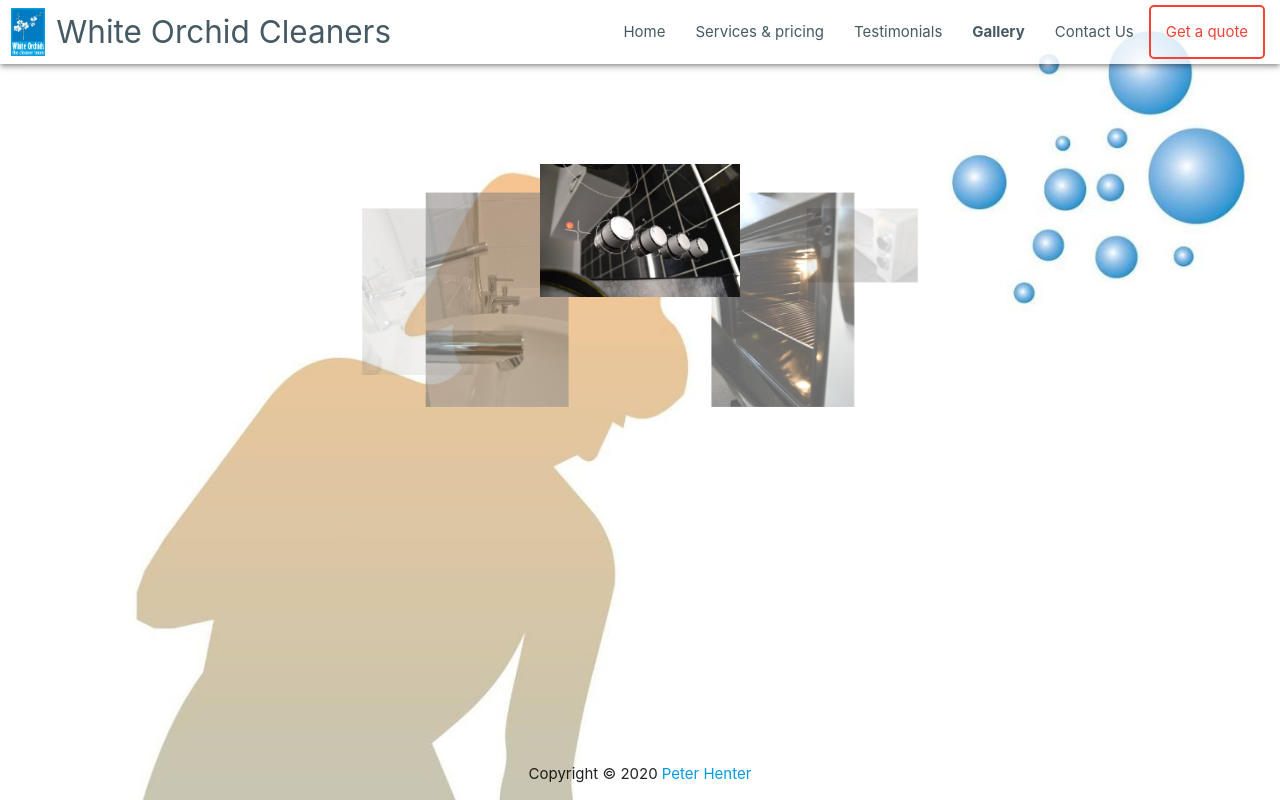
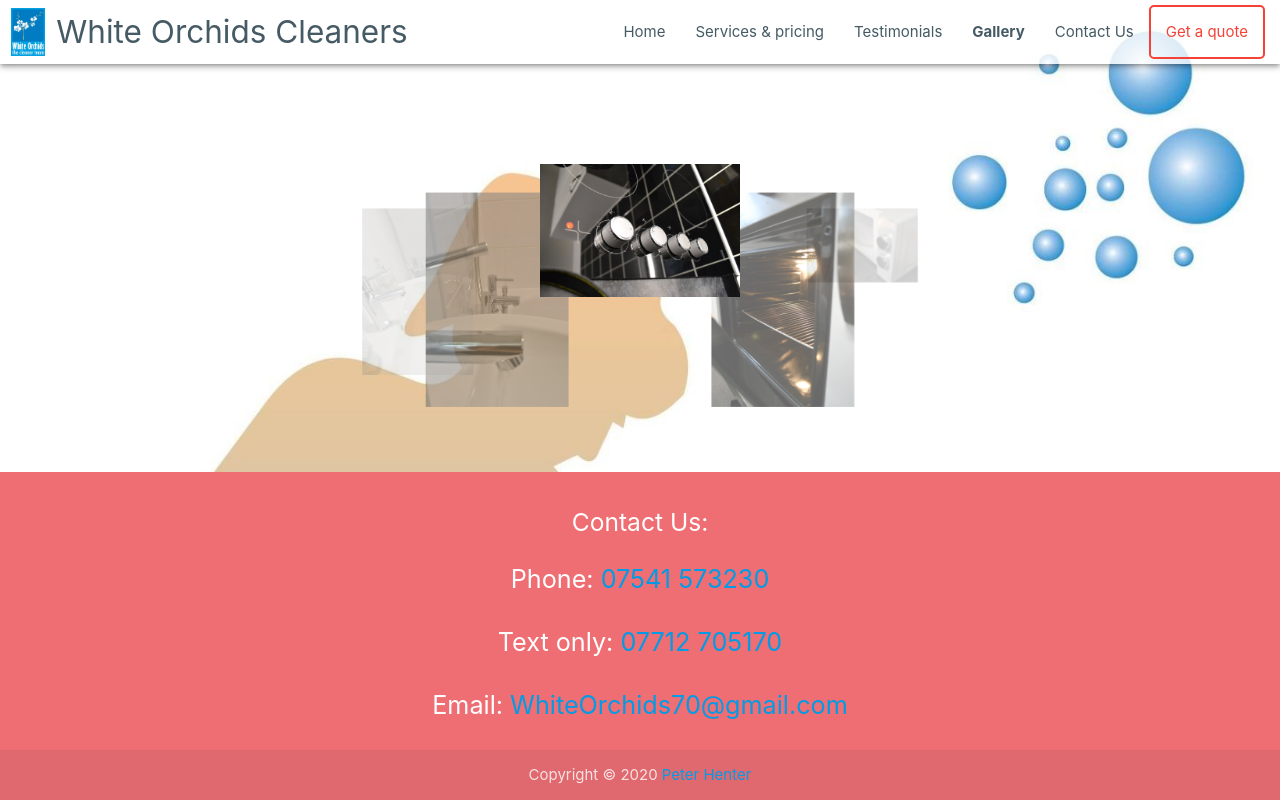
Before and after one commit to PeterHenter/white-orchid-static, a plain HTML site: page gallery.html in a window 1280 px wide. Drawn offline with nearby package versions, Linux system fonts and the light colour scheme.

Commit message:
Adding footer with contact details Adding navbar links to footer Fixing navbar title

```diff
--- a/gallery.html
+++ b/gallery.html
@@ -17,7 +17,7 @@
     <nav id="navbar" class="blue-grey-text text-darken-2 z-depth-2">
         <div id="logo-and-title">
             <img id="logo" src="assets/logo.jpg">
-            <div id="title">White Orchid Cleaners</div>
+            <div id="title">White Orchids Cleaners</div>
         </div>
         <div id="menu-items">
             <img src="assets/menu-black-48dp.svg" class="menu-item" id="collapsed-icon">
@@ -50,17 +50,31 @@
 
     </main>
     <!-- Footer -->
-    <footer class="footer-copyright">
-        <div class="center-align">
-            <p>Copyright &copy; 2020 <a href="https://peterhenter.github.io/" rel="author" target="_blank">Peter
-                    Henter</a></p>
+    <footer class="page-footer">
+        <div class="container center-align">
+            <h5>Contact Us:</h5>
+            <p class="flow-text">
+                Phone: <a href="tel: 07541573230">07541 573230</a>
+            </p>
+            <p class="flow-text">
+                Text only: <a href="tel: 07712705170">07712 705170</a>
+            </p>
+            <p class="flow-text">
+                Email: <a href="mailto: WhiteOrchids70@gmail.com">WhiteOrchids70@gmail.com</a>
+            </p>
+        </div>
+        <div class="footer-copyright">
+            <div class="container center-align">
+                Copyright &copy; 2020 <a href="https://peterhenter.github.io/" rel="author" target="_blank">Peter
+                    Henter</a>
+            </div>
         </div>
     </footer>
     <script src="navbar.js"></script>
     <!-- Compiled and minified JavaScript -->
     <script src="https://cdnjs.cloudflare.com/ajax/libs/materialize/1.0.0/js/materialize.min.js"></script>
     <script>
-        document.addEventListener('DOMContentLoaded', function(){
+        document.addEventListener('DOMContentLoaded', function () {
             var elems = document.querySelectorAll('.carousel');
             var instances = M.Carousel.init(elems);
         });
```
Also changed, not shown: index.html (+1 -1 lines), services.html (+3 -3 lines), testimonials.html (+1 -1 lines).
